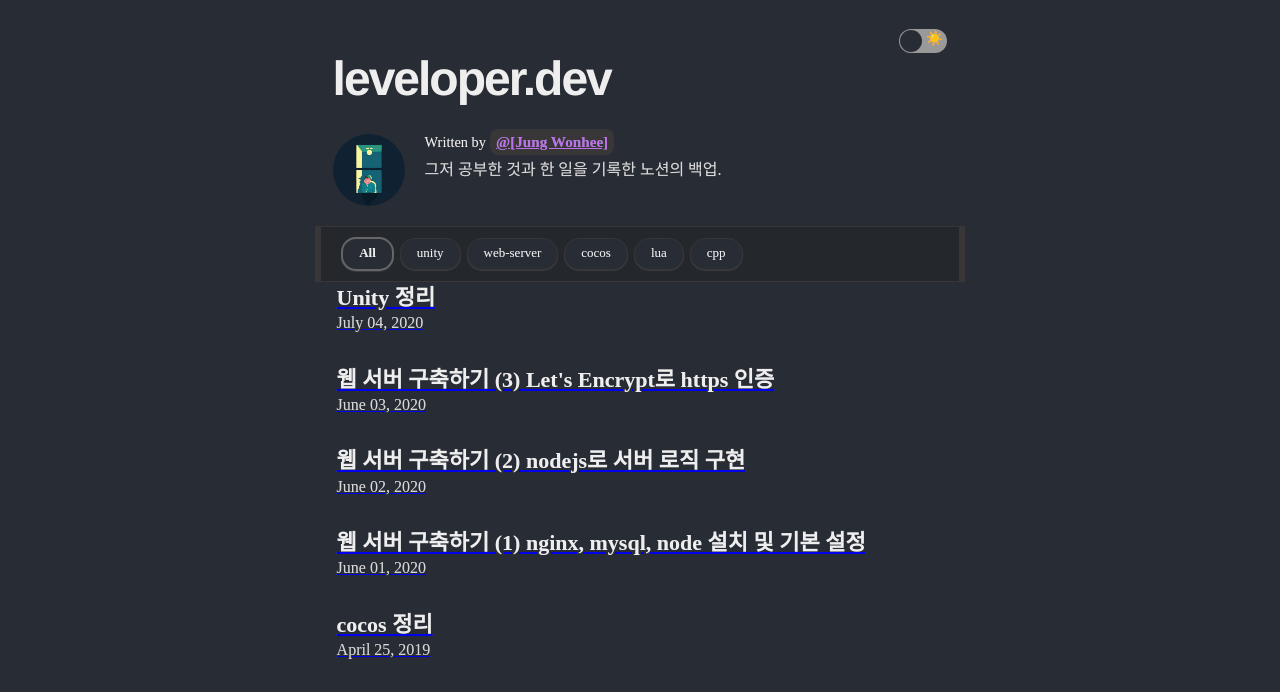
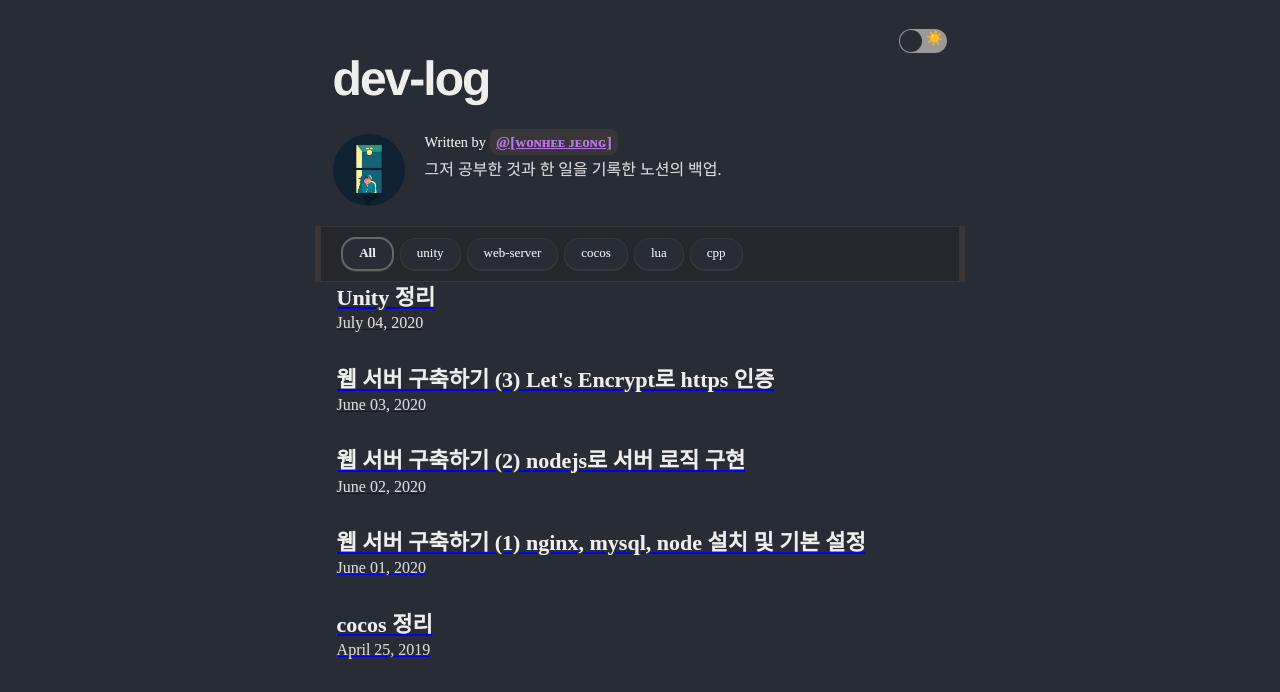
Before and after one commit to vvhustle/blog, a Gatsby site: page / in a window 1280 px wide. Shown: the part 69-761 px from the top of the page. Built offline with nearby package versions, Linux system fonts and the light colour scheme; Gatsby itself is replaced by a stand-in of ours; some packages are replaced by stand-ins of ours; a web font is replaced by a local one; what typography-theme-github would draw is missing.

Commit message:
fix text

```diff
--- a/gatsby-meta-config.js
+++ b/gatsby-meta-config.js
@@ -1,9 +1,9 @@
 module.exports = {
-  title: `leveloper.dev`,
+  title: `dev-log`,
   description: `Blog posted about ...`,
-  author: `[Jung Wonhee]`,
+  author: `[ᴡᴏɴʜᴇᴇ ᴊᴇᴏɴɢ]`,
   introduction: `그저 공부한 것과 한 일을 기록한 노션의 백업.`,
-  siteUrl: `https://leveloper.netlify.app/`, // Your blog site url
+  siteUrl: `https://vvhustle.netlify.app/`, // Your blog site url
   social: {
     twitter: ``, // Your Twitter account
     github: ``, // Your GitHub account
--- a/package.json
+++ b/package.json
@@ -1,9 +1,9 @@
 {
-  "name": "leveloper.dev",
+  "name": "dev-log",
   "private": true,
   "description": "Hello World",
   "version": "0.1.0",
-  "author": "leveloper[Wonhee Jung]<leveloper97@gmail.com>",
+  "author": "leveloper[Wonhee Jeong]<leveloper97@gmail.com>",
   "bugs": {
     "url": "https://github.com/leveloper97/leveloper.dev/issues"
   },
@@ -66,7 +66,7 @@
     "recursive-readdir": "^2.2.2",
     "signale": "^1.3.0"
   },
-  "homepage": "https://leveloper.netlify.app/",
+  "homepage": "https://vvhustle.netlify.app/",
   "keywords": [
     "gatsby",
     "leveloper",
--- a/src/components/footer/index.jsx
+++ b/src/components/footer/index.jsx
@@ -4,7 +4,7 @@ import './index.scss'
 
 export const Footer = () => (
   <footer className="footer">
-    ©<a href="https://github.com/leveloper97">leveloper</a>, Built with{' '}
+    ©<a href="https://github.com/vvhuslte">leveloper</a>, Built with{' '}
     <a href="https://github.com/JaeYeopHan/gatsby-starter-bee">
       Gatsby-starter-bee
     </a>
--- a/src/components/social-share/github-icon/index.jsx
+++ b/src/components/social-share/github-icon/index.jsx
@@ -5,7 +5,7 @@ import './index.scss'
 export const GitHubIcon = () => {
   return (
     <a
-      href="https://github.com/leveloper97"
+      href="https://github.com/vvhustle"
       className="github"
       aria-label="GitHub"
     >
```
Also changed, not shown: README.md, 1 other file.
